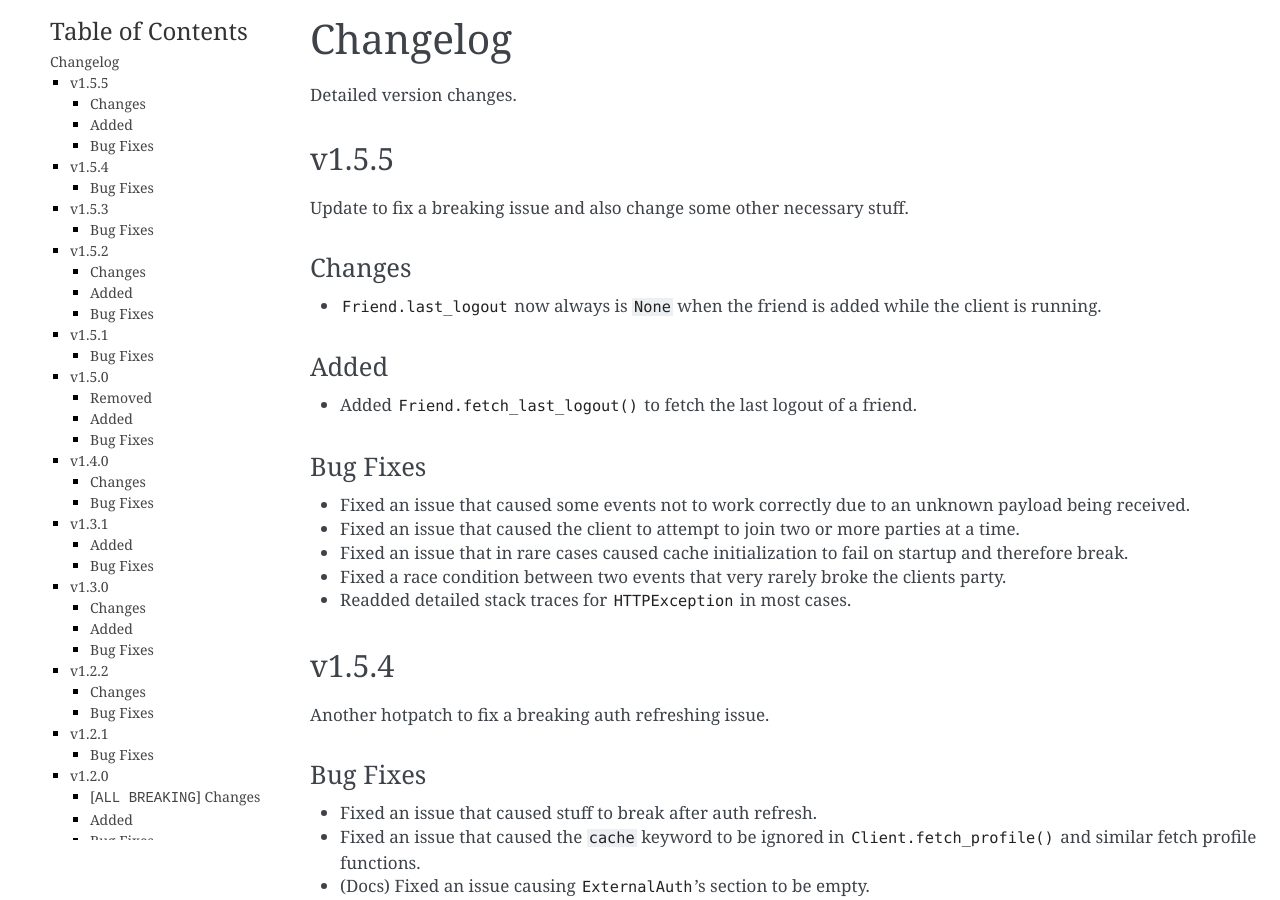
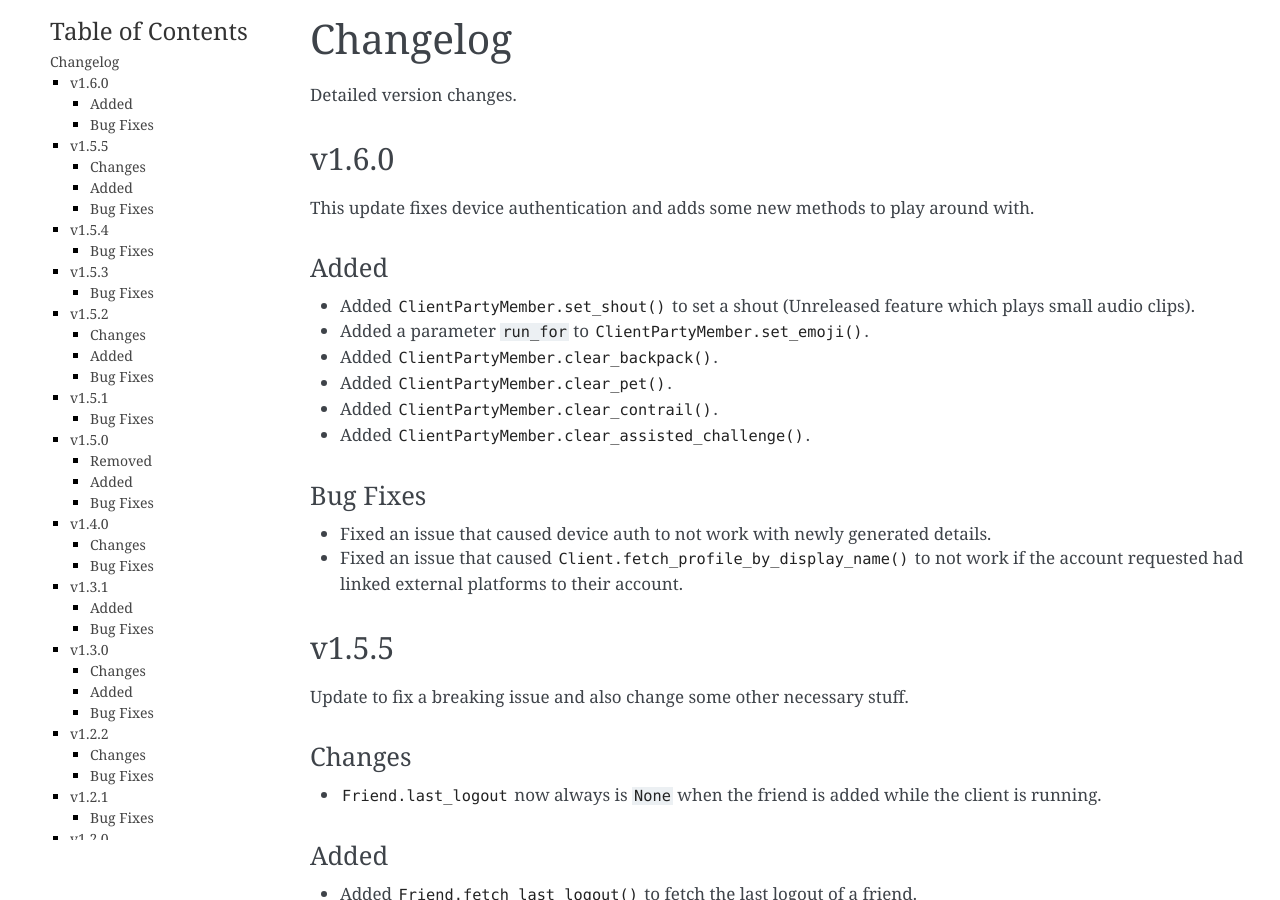
Before and after one commit to Terbau/fortnitepy, a Sphinx documentation site: the page built from docs/changelog.rst, in a window 1280 px wide and 900 px high. Built offline with Sphinx 7.4.7, drawn with Linux system fonts in a browser that asks for light colours.

Commit message:
v1.6.0 changelog + version bump

```diff
--- a/docs/changelog.rst
+++ b/docs/changelog.rst
@@ -4,6 +4,28 @@ Changelog
 =========
 
 Detailed version changes.
+
+v1.6.0
+------
+
+This update fixes device authentication and adds some new methods to play around with.
+
+Added
+~~~~~
+
+- Added :meth:`ClientPartyMember.set_shout()` to set a shout (Unreleased feature which plays small audio clips).
+- Added a parameter ``run_for`` to :meth:`ClientPartyMember.set_emoji()`.
+- Added :meth:`ClientPartyMember.clear_backpack()`.
+- Added :meth:`ClientPartyMember.clear_pet()`.
+- Added :meth:`ClientPartyMember.clear_contrail()`.
+- Added :meth:`ClientPartyMember.clear_assisted_challenge()`.
+
+Bug Fixes
+~~~~~~~~~
+
+- Fixed an issue that caused device auth to not work with newly generated details.
+- Fixed an issue that caused :meth:`Client.fetch_profile_by_display_name()` to not work if the account requested had linked external platforms to their account.
+
 
 v1.5.5
 ------
--- a/fortnitepy/__init__.py
+++ b/fortnitepy/__init__.py
@@ -25,7 +25,7 @@ OUT OF OR IN CONNECTION WITH THE SOFTWARE OR THE USE OR OTHER DEALINGS IN THE
 SOFTWARE.
 """
 
-__version__ = '1.5.5'
+__version__ = '1.6.0'
 
 import asyncio
 from sys import platform, version_info
```
